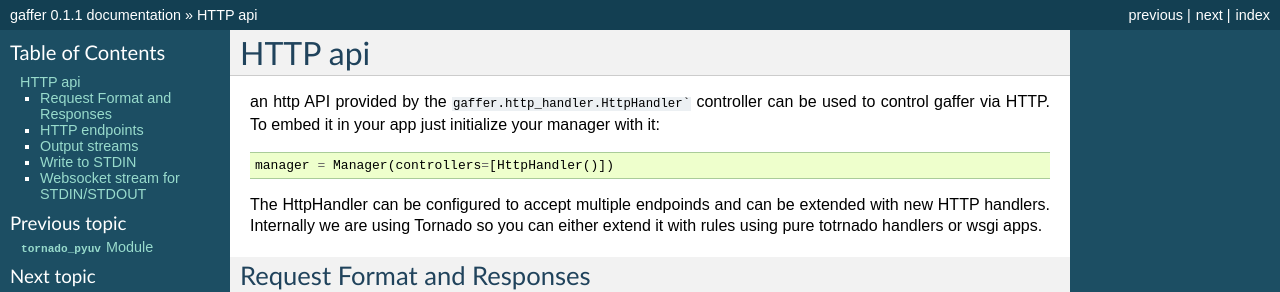
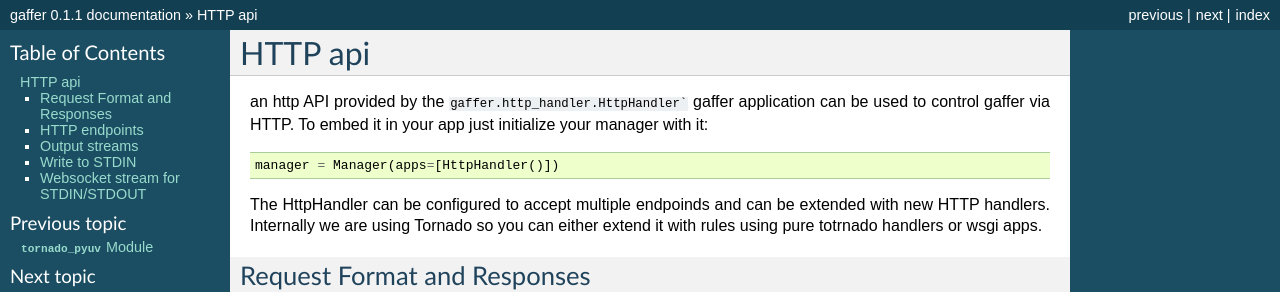
Before and after one commit to benoitc/gaffer, a Sphinx documentation site: the page built from docs/http.rst, in a window 1280 px wide. Shown: the top 292 px of the page. Built offline with Sphinx 7.4.7, drawn with Linux system fonts in a browser that asks for light colours; the version number is read from the project's files by our own code.

Commit message:
s/controllers/apps.
Controller wasn't the right term. I wanted to find something with "let"
but for now let's call them internally apps.

````diff
--- a/docs/http.rst
+++ b/docs/http.rst
@@ -2,10 +2,10 @@
 ========
 
 an http API provided by the ``gaffer.http_handler.HttpHandler```
-controller can be used to control gaffer via HTTP. To embed it in your
+gaffer application can be used to control gaffer via HTTP. To embed it in your
 app just initialize your manager with it::
 
-    manager = Manager(controllers=[HttpHandler()])
+    manager = Manager(apps=[HttpHandler()])
 
 The HttpHandler can be configured to accept multiple endpoinds and can
 be extended with new HTTP handlers. Internally we are using Tornado so
--- a/docs/index.rst
+++ b/docs/index.rst
@@ -50,7 +50,7 @@
    processframework
    http
    httpclient
-   controllers
+   applications
 
 
 Indices and tables
````
Also changed, not shown: docs/applications.rst (added, +32 -0 lines), docs/controllers.rst (deleted, +0 -31 lines), 5 other files.
